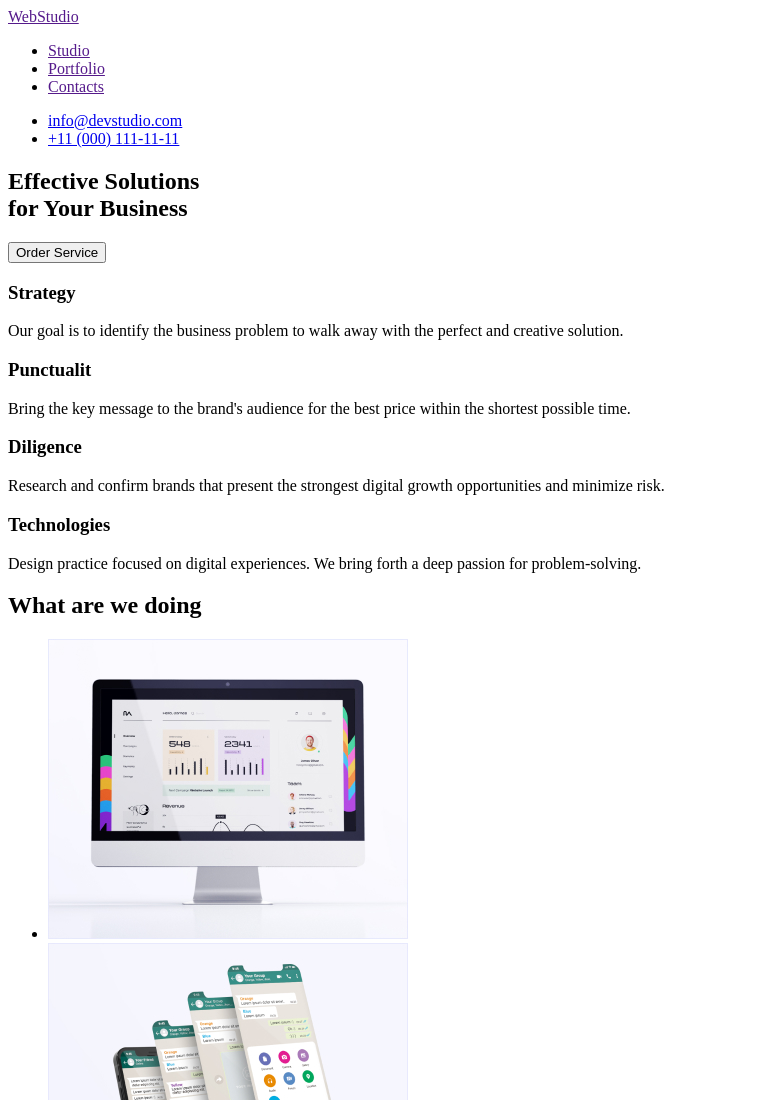
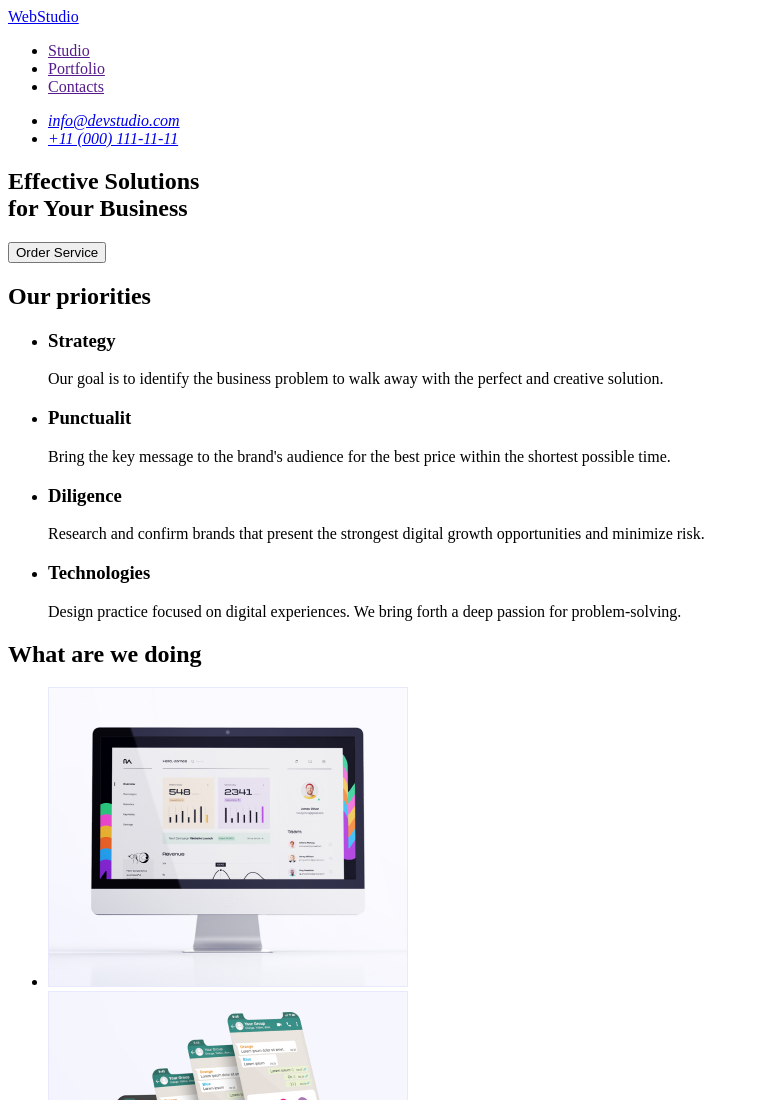
Before and after one commit to Juliet2201/goit-markup-hw-01, a plain HTML site: page index.html in a window 1280 px wide. Shown: the top 1100 px of the page, without its empty margins (0-759 px from the left). Drawn offline with Linux system fonts and the light colour scheme.

Commit message:
fixing errors

```diff
--- a/index.html
+++ b/index.html
@@ -9,17 +9,19 @@
 <body>
   <header>
     <nav>
-      <a href="">WebStudio</a>
+      <a href="./index.html">WebStudio</a>
       <ul>
         <li><a href="">Studio</a></li>
         <li><a href="">Portfolio</a></li>
         <li><a href="">Contacts</a></li>
       </ul>
     </nav>
+    <address>
     <ul>
       <li><a href="mailto:info@devstudio.com">info@devstudio.com</a></li>
       <li><a href="tel:+110001111111">+11 (000) 111-11-11</a></li>
     </ul>
+    </address>
   </header>
   <main>
     <section>
@@ -27,17 +29,20 @@
       <button type="button">Order Service</button>
     </section>
     <section>
-      <h3>Strategy</h3>
-        <p>Our goal is to identify the business problem to walk away with the perfect and creative solution.</p>
+      <h2>Our priorities</h2>
+        <ul>
+      <li><h3>Strategy</h3>
+        <p>Our goal is to identify the business problem to walk away with the perfect and creative solution.</p></li>
 
-      <h3>Punctualit</h3>
-        <p>Bring the key message to the brand's audience for the best price within the shortest possible time.</p>
+      <li><h3>Punctualit</h3>
+        <p>Bring the key message to the brand's audience for the best price within the shortest possible time.</p></li>
 
-      <h3>Diligence</h3>
-        <p>Research and confirm brands that present the strongest digital growth opportunities and minimize risk.</p>
+      <li><h3>Diligence</h3>
+        <p>Research and confirm brands that present the strongest digital growth opportunities and minimize risk.</p></li>
 
-      <h3>Technologies</h3>
-        <p>Design practice focused on digital experiences. We bring forth a deep passion for problem-solving.</p>
+      <li><h3>Technologies</h3>
+        <p>Design practice focused on digital experiences. We bring forth a deep passion for problem-solving.</p></li>
+      </ul>
     </section>
 
     <section>
@@ -75,8 +80,8 @@
     </section>
   </main>
   <footer>
-    <a href="">WebStudio</a>
-    <p>Increase the flow of customers and <br> sales for your business with digital <br> marketing & growth solutions.</p>
+    <a href="./index.html">WebStudio</a>
+    <p>Increase the flow of customers and sales for your business with digital marketing & growth solutions.</p>
   </footer>
 </body>
 </html>
```
